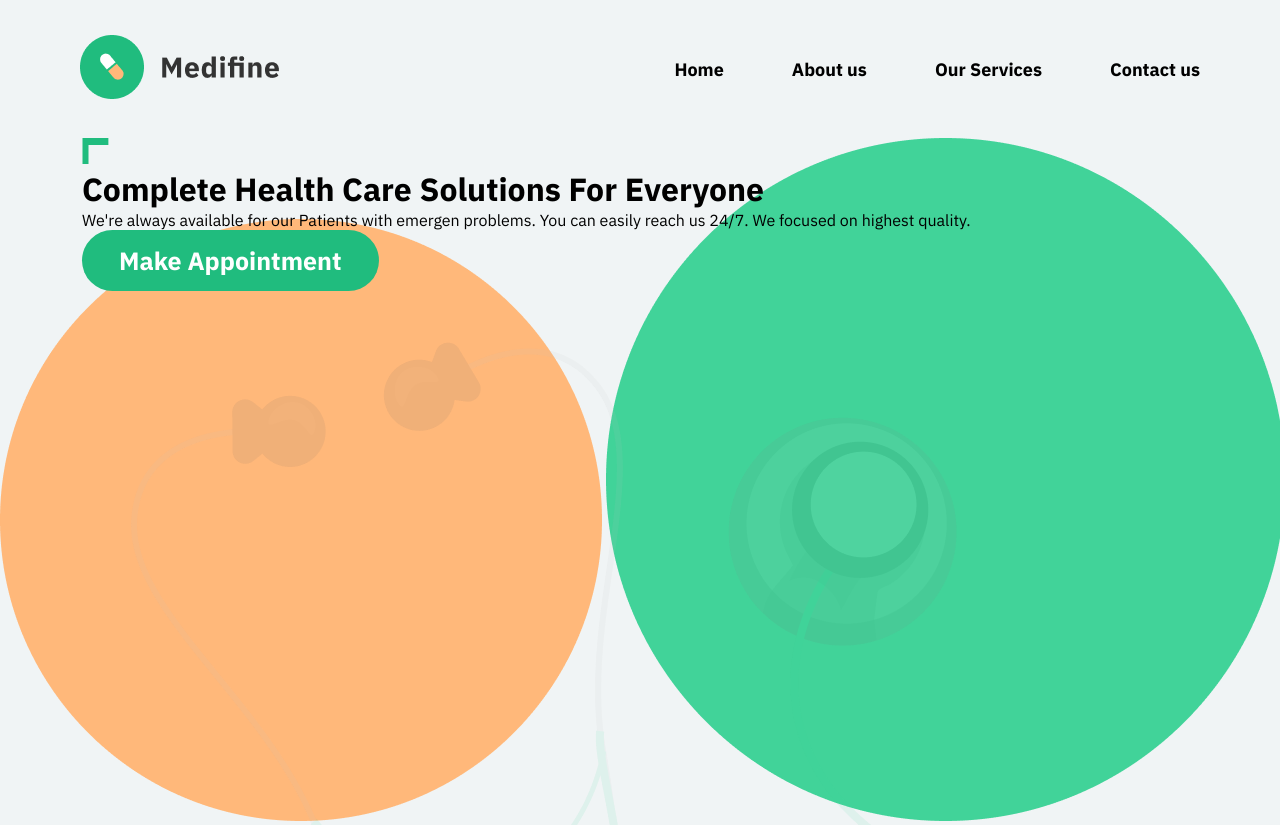
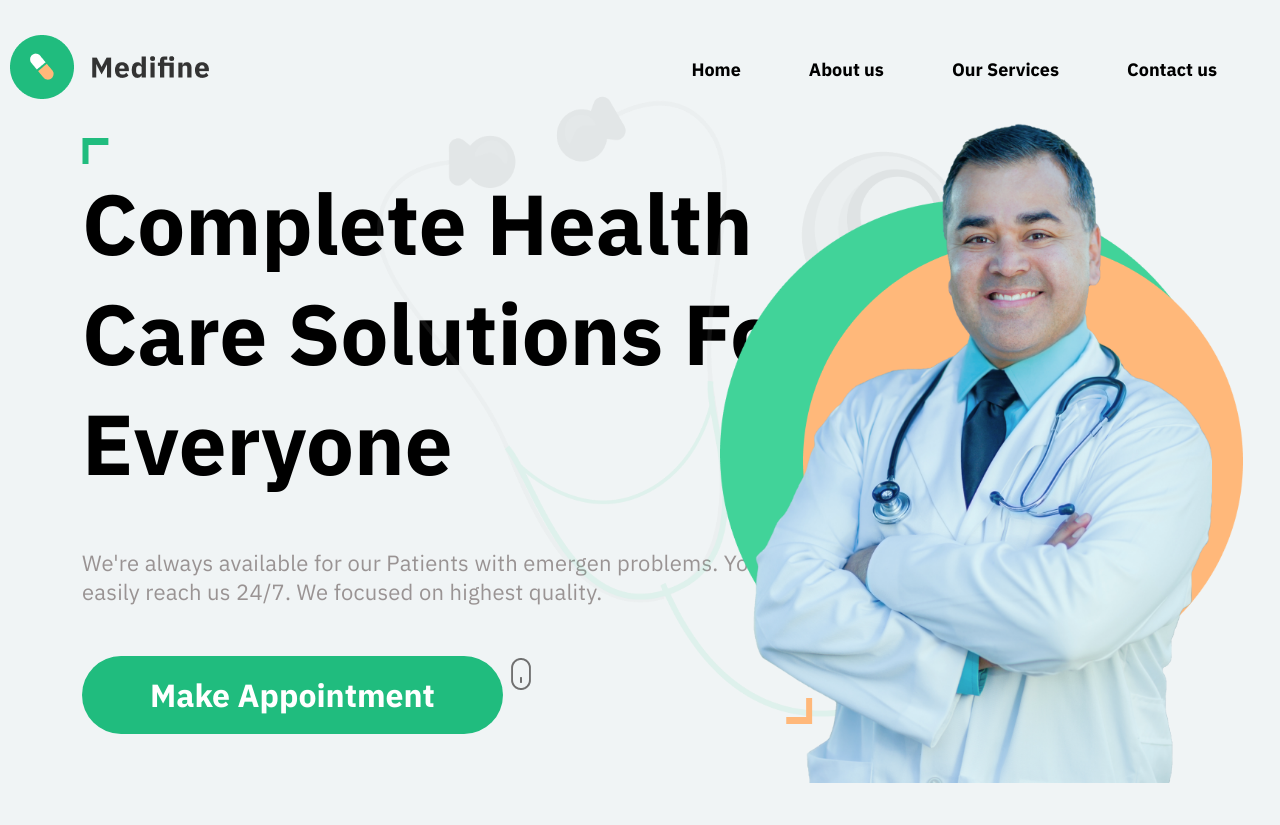
Before and after one commit to SangeetaRathore/Doctor_site, a plain HTML site: page index.html in a window 1280 px wide. Shown: the top 825 px of the page. After the commit the page ends 800 px from the top, so only its background shows below. Drawn offline with Linux system fonts and the light colour scheme.

Commit message:
first pade before completion

```diff
--- a/index.html
+++ b/index.html
@@ -28,7 +28,7 @@
                 <!-- menu -->
                 <div>
                     <ul>
-                        <li><a href="">Home</a></li>
+                        <li><a href="./home.html">Home</a></li>
                         <li><a href="">About us</a></li>
                         <li><a href="">Our Services</a></li>
                         <li><a href="">Contact us</a></li>
@@ -43,9 +43,9 @@
                 <!-- left site -->
                 <div class="left_side">
                     <img src="./topAngle.png" alt="topangle" class="topangle">
-                    <h1>Complete Health Care Solutions For Everyone</h1>
+                    <h1>Complete Health <br> Care Solutions For <br>Everyone</h1>
                     <p>
-                        We're always available for our Patients with emergen problems. You can
+                        We're always available for our Patients with emergen problems. You can <br>
                         easily reach us 24/7. We focused on highest quality.
                     </p>
                     <button class="button">Make Appointment</button>
--- a/style.css
+++ b/style.css
@@ -34,26 +34,74 @@ body {
     display: flex;
     align-items: center;
     justify-content: space-between;
-    padding: 35px 80px;
+    padding: 35px 63px  35px  10px;
   }
 
   .left_side{
     position: absolute;
     left: 82px;
   }
-  .button{
+  button {
     background-color: #20bc7e;
-    font-size: 25px;
+    font-size: 32px;
     font-weight: 900;
-    padding: 14px 37px;
+    padding: 18px 68px;
     border: none;
-    border-radius: 32px;
+    border-radius: 52px;
     color: #fff;
-
   }
 
  /* right side */
 
- .div{
-    background-color: red;
+ .stethoscope{
+  position: absolute;
+  top: -79px;
+  left: 260px;
+  width: 680px;
+  height: 700px;
  }
+ .mouse{
+  position: absolute;
+  bottom: ;
+  right: ;
+ }
+
+ .bottomangle{
+  position: absolute;
+  bottom: 10px;
+  right:0px;
+ }
+
+ .greenbox{
+  width: 500px;
+  position: absolute;
+  right: 60px;
+  top: 200px;
+ }
+
+ .yellowbox {
+  width: 440px;
+  position: absolute;
+  right: 37px;
+  top: 241px;
+  z-index: 200;
+}
+.doctor {
+  width: 491px;
+  height: 695px;
+  position: absolute;
+  right: 68px;
+  top: 88px;
+  z-index: 200;
+}
+h1{
+  font-size: 85px;
+  font-weight: 900;
+}
+p {
+  color: #999393;
+  font-size: 22px;
+  font-weight: 400;
+  margin: 50px 0px;
+  letter-spacing: 0.2px;
+}
```
Also changed, not shown: home.html (added, +11 -0 lines).
